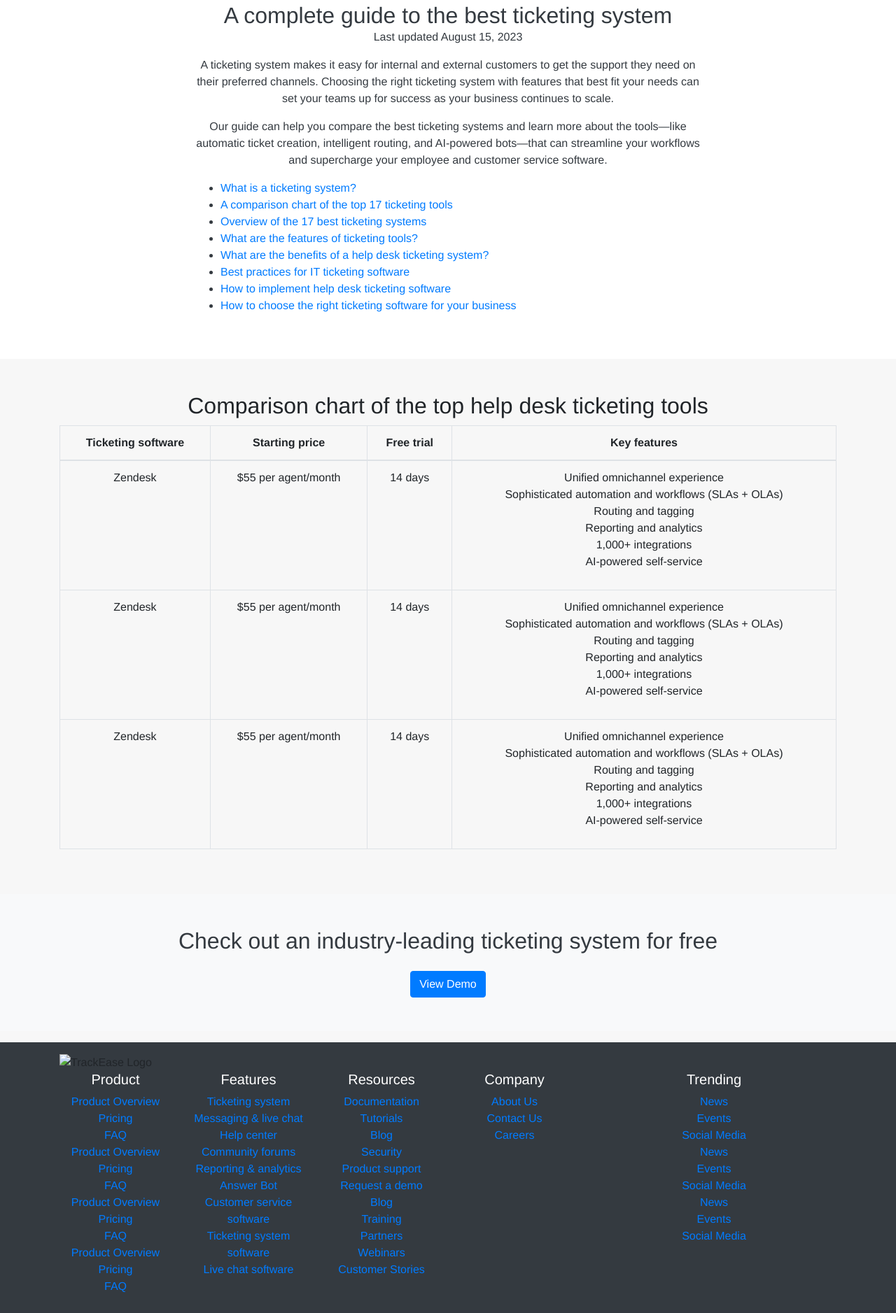
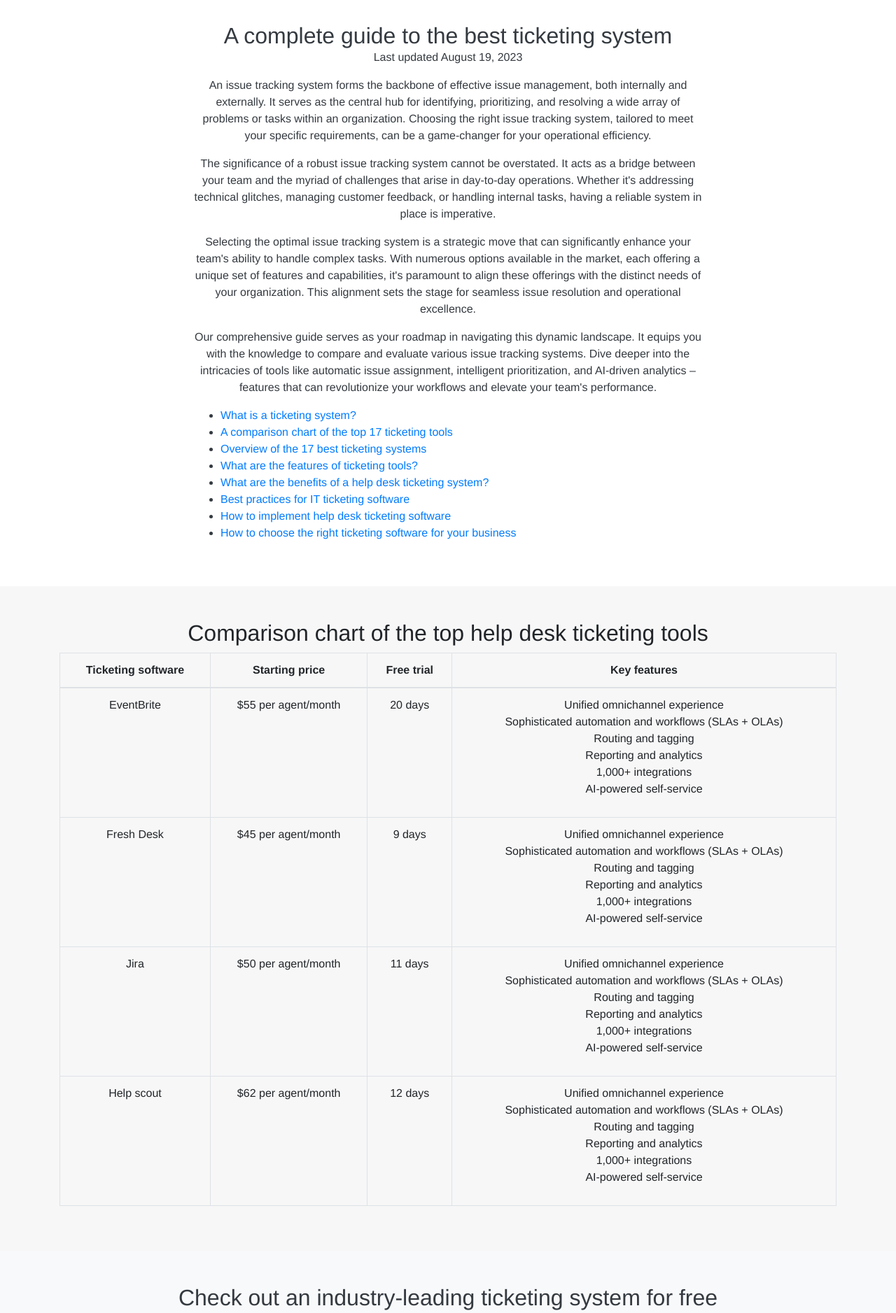
Before and after one commit to etsond/TrackEase, a website: page index.html in a window 1280 px wide. Shown: the part 646-2523 px from the top of the page at 70% size. Drawn offline with nearby package versions, Linux system fonts and the light colour scheme.

Commit message:
styling updates

```diff
--- a/index.html
+++ b/index.html
@@ -4,7 +4,7 @@
     <meta charset="UTF-8" />
     <meta http-equiv="X-UA-Compatible" content="IE=edge" />
     <meta name="viewport" content="width=device-width, initial-scale=1.0" />
-    <title>Help Desk Ticketing System</title>
+    <title>Issue Tracking System</title>
     <link rel="icon" type="image/x-icon" href="/images/favicon.ico" />
     <link
       rel="stylesheet"
@@ -64,17 +64,16 @@
     <header class="bg-dark text-white text-center py-3">
       <div class="container">
         <!-- <h1>Welcome to TrackEase</h1> -->
-        <p class="lead">
-          Effortlessly manage your help desk tickets and projects.
-        </p>
+        <p class="lead">Effortlessly Track your Issues.</p>
       </div>
     </header>
 
     <!-- Call to Action Section -->
-    <section class="container my-5">
+    <section class="container my-5" style="height: 400px">
+      <!-- Increase the height -->
       <div class="row">
         <div class="col-lg-6">
-          <h1 class="h-80">Help Desk Ticketing System</h1>
+          <h1 class="h-80">Issue Tracking System</h1>
           <p class="lead">Streamline your support operations with TrackEase.</p>
           <div class="d-flex">
             <button class="btn btn-primary mr-2">Free Trial</button>
@@ -88,6 +87,7 @@
             src="./helpus.jpg"
             alt="Ticketing System Image"
             class="img-fluid"
+            style="max-height: 100%; max-width: 100%"
           />
         </div>
       </div>
@@ -103,20 +103,41 @@
               <h2 class="m-lg-0">
                 A complete guide to the best ticketing system
               </h2>
-              <p>Last updated August 15, 2023</p>
+              <p>Last updated August 19, 2023</p>
               <p>
-                A ticketing system makes it easy for internal and external
-                customers to get the support they need on their preferred
-                channels. Choosing the right ticketing system with features that
-                best fit your needs can set your teams up for success as your
-                business continues to scale.
+                An issue tracking system forms the backbone of effective issue
+                management, both internally and externally. It serves as the
+                central hub for identifying, prioritizing, and resolving a wide
+                array of problems or tasks within an organization. Choosing the
+                right issue tracking system, tailored to meet your specific
+                requirements, can be a game-changer for your operational
+                efficiency.
               </p>
               <p>
-                Our guide can help you compare the best ticketing systems and
-                learn more about the tools—like automatic ticket creation,
-                intelligent routing, and AI-powered bots—that can streamline
-                your workflows and supercharge your employee and customer
-                service software.
+                The significance of a robust issue tracking system cannot be
+                overstated. It acts as a bridge between your team and the myriad
+                of challenges that arise in day-to-day operations. Whether it's
+                addressing technical glitches, managing customer feedback, or
+                handling internal tasks, having a reliable system in place is
+                imperative.
+              </p>
+              <p>
+                Selecting the optimal issue tracking system is a strategic move
+                that can significantly enhance your team's ability to handle
+                complex tasks. With numerous options available in the market,
+                each offering a unique set of features and capabilities, it's
+                paramount to align these offerings with the distinct needs of
+                your organization. This alignment sets the stage for seamless
+                issue resolution and operational excellence.
+              </p>
+              <p>
+                Our comprehensive guide serves as your roadmap in navigating
+                this dynamic landscape. It equips you with the knowledge to
+                compare and evaluate various issue tracking systems. Dive deeper
+                into the intricacies of tools like automatic issue assignment,
+                intelligent prioritization, and AI-driven analytics – features
+                that can revolutionize your workflows and elevate your team's
+                performance.
               </p>
               <ul class="text-left">
                 <li><a href="#">What is a ticketing system?</a></li>
@@ -177,9 +198,9 @@
                 </thead>
                 <tbody>
                   <tr>
-                    <td>Zendesk</td>
+                    <td>EventBrite</td>
                     <td>$55 per agent/month</td>
-                    <td>14 days</td>
+                    <td>20 days</td>
                     <td>
                       <ul class="list-unstyled">
                         <li>Unified omnichannel experience</li>
@@ -195,9 +216,9 @@
                   </tr>
                   <!-- table 2 -->
                   <tr>
-                    <td>Zendesk</td>
-                    <td>$55 per agent/month</td>
-                    <td>14 days</td>
+                    <td>Fresh Desk</td>
+                    <td>$45 per agent/month</td>
+                    <td>9 days</td>
                     <td>
                       <ul class="list-unstyled">
                         <li>Unified omnichannel experience</li>
@@ -216,9 +237,9 @@
 
                   <!-- start of table 3 -->
                   <tr>
-                    <td>Zendesk</td>
-                    <td>$55 per agent/month</td>
-                    <td>14 days</td>
+                    <td>Jira</td>
+                    <td>$50 per agent/month</td>
+                    <td>11 days</td>
                     <td>
                       <ul class="list-unstyled">
                         <li>Unified omnichannel experience</li>
@@ -233,6 +254,27 @@
                     </td>
                   </tr>
                   <!-- end of table three -->
+
+                  <!-- start of table four -->
+                  <tr>
+                    <td>Help scout</td>
+                    <td>$62 per agent/month</td>
+                    <td>12 days</td>
+                    <td>
+                      <ul class="list-unstyled">
+                        <li>Unified omnichannel experience</li>
+                        <li>
+                          Sophisticated automation and workflows (SLAs + OLAs)
+                        </li>
+                        <li>Routing and tagging</li>
+                        <li>Reporting and analytics</li>
+                        <li>1,000+ integrations</li>
+                        <li>AI-powered self-service</li>
+                      </ul>
+                    </td>
+                  </tr>
+
+                  <!-- end of table four -->
                 </tbody>
               </table>
             </div>
@@ -266,11 +308,7 @@
           <div class="row">
             <div class="col-lg-2 text-left">
               <!-- needs to adjust width-->
-              <img
-                src="path_to_your_logo.png"
-                alt="TrackEase Logo"
-                height="30"
-              />
+              <!-- <img src="#" alt="TrackEase Logo" height="30" /> -->
             </div>
             <div class="col-lg-10 text-right"></div>
             <div class="col-md-2">
@@ -390,9 +428,10 @@
           </div>
         </div>
       </section>
-      <p class="mb-0 pb-0">&copy; 2023 TrackEase. All rights reserved.</p>
     </footer>
-
+    <p class="mb-0 pb-0 text-center">
+      &copy; 2023 TrackEase. All rights reserved.
+    </p>
     <script src="https://www.gstatic.com/firebasejs/9.3.0/firebase-app-compat.js"></script>
     <script src="https://www.gstatic.com/firebasejs/9.3.0/firebase-auth-compat.js"></script>
     <script src="https://ajax.googleapis.com/ajax/libs/jquery/3.5.1/jquery.min.js"></script>
```
